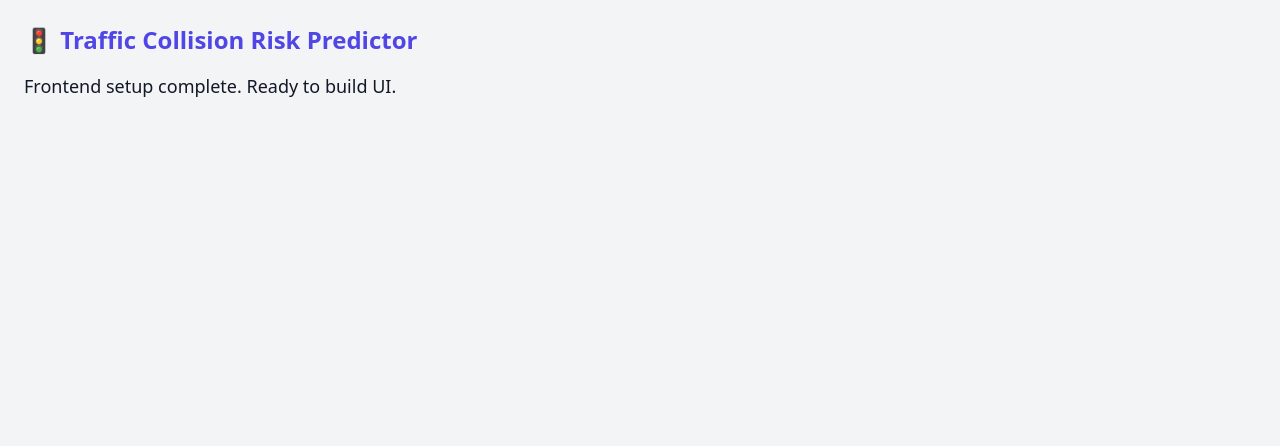
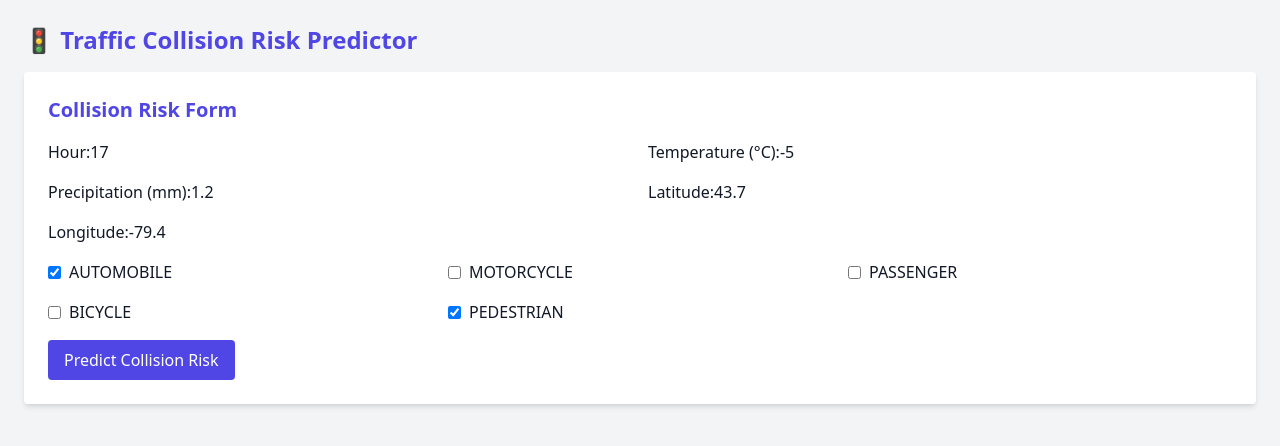
Before and after one commit to dragneel101/Traffic-Incident-Prediction-and-Analysis, a React (Vite) app in the folder frontend/: page / in a window 1280 px wide. Shown: the top 446 px of the page. Built offline with nearby package versions, Linux system fonts and the light colour scheme.

Commit message:
Initial working frontend layout with risk prediction form

```diff
--- a/frontend/package.json
+++ b/frontend/package.json
@@ -19,6 +19,7 @@
     "preview": "vite preview"
   },
   "dependencies": {
+    "axios": "^1.8.4",
     "react": "^19.0.0",
     "react-dom": "^19.0.0"
   }
--- a/frontend/src/App.jsx
+++ b/frontend/src/App.jsx
@@ -1,3 +1,7 @@
+// src/App.jsx
+import React from "react";
+import RiskForm from "./components/RiskForm";
+
 function App() {
   return (
     <div className="min-h-screen p-6">
@@ -5,7 +9,7 @@ function App() {
         🚦 Traffic Collision Risk Predictor
       </header>
       <main>
-          <p className="text-lg">Frontend setup complete. Ready to build UI.</p>
+        <RiskForm />
       </main>
     </div>
   );
--- /dev/null
+++ b/frontend/src/api/client.js
@@ -0,0 +1,11 @@
+// src/api/client.js
+import axios from 'axios';
+
+const client = axios.create({
+  baseURL: 'http://localhost:8000/api', // Adjust if backend is hosted elsewhere
+  headers: {
+    'Content-Type': 'application/json',
+  },
+});
+
+export default client;
--- /dev/null
+++ b/frontend/src/components/RiskForm.jsx
@@ -0,0 +1,100 @@
+// src/components/RiskForm.jsx
+import React, { useState } from "react";
+import client from "../api/client";
+
+const RiskForm = () => {
+  const [formData, setFormData] = useState({
+    hour: 17,
+    latitude: 43.7,
+    longitude: -79.4,
+    temp_c: -5.0,
+    precip_mm: 1.2,
+    AUTOMOBILE: 1,
+    MOTORCYCLE: 0,
+    PASSENGER: 0,
+    BICYCLE: 0,
+    PEDESTRIAN: 1,
+  });
+
+  const [prediction, setPrediction] = useState(null);
+  const [loading, setLoading] = useState(false);
+
+  const handleChange = (e) => {
+    const { name, value, type, checked } = e.target;
+    setFormData((prev) => ({
+      ...prev,
+      [name]: type === "checkbox" ? (checked ? 1 : 0) : value,
+    }));
+  };
+
+  const handleSubmit = async (e) => {
+    e.preventDefault();
+    setLoading(true);
+    setPrediction(null);
+    try {
+      const res = await client.post("/predict_model", formData);
+      setPrediction(res.data.collision_probability);
+    } catch (err) {
+      console.error("Prediction error:", err);
+      setPrediction("Error");
+    } finally {
+      setLoading(false);
+    }
+  };
+
+  return (
+    <form onSubmit={handleSubmit} className="space-y-4 bg-white p-6 rounded shadow-md">
+      <h2 className="text-xl font-semibold text-indigo-600">Collision Risk Form</h2>
+
+      <div className="grid grid-cols-2 gap-4">
+        <label>
+          Hour:
+          <input type="number" name="hour" value={formData.hour} onChange={handleChange} className="input" />
+        </label>
+        <label>
+          Temperature (°C):
+          <input type="number" name="temp_c" value={formData.temp_c} onChange={handleChange} className="input" />
+        </label>
+        <label>
+          Precipitation (mm):
+          <input type="number" name="precip_mm" value={formData.precip_mm} onChange={handleChange} className="input" />
+        </label>
+        <label>
+          Latitude:
+          <input type="number" name="latitude" value={formData.latitude} onChange={handleChange} className="input" />
+        </label>
+        <label>
+          Longitude:
+          <input type="number" name="longitude" value={formData.longitude} onChange={handleChange} className="input" />
+        </label>
+      </div>
+
+      <div className="grid grid-cols-3 gap-4">
+        {["AUTOMOBILE", "MOTORCYCLE", "PASSENGER", "BICYCLE", "PEDESTRIAN"].map((veh) => (
+          <label key={veh} className="flex items-center gap-2">
+            <input
+              type="checkbox"
+              name={veh}
+              checked={formData[veh] === 1}
+              onChange={handleChange}
+            />
+            {veh}
+          </label>
+        ))}
+      </div>
+
+      <button type="submit" className="bg-indigo-600 text-white px-4 py-2 rounded">
+        {loading ? "Predicting..." : "Predict Collision Risk"}
+      </button>
+
+      {prediction !== null && (
+        <p className="mt-4 text-lg font-semibold">
+          🚨 Collision Probability:{" "}
+          <span className="text-red-600">{prediction}</span>
+        </p>
+      )}
+    </form>
+  );
+};
+
+export default RiskForm;
```
Also changed, not shown: 1 other file (tests, documents, lock files or other folders). Lines whose indentation alone changed are shown as unchanged.
